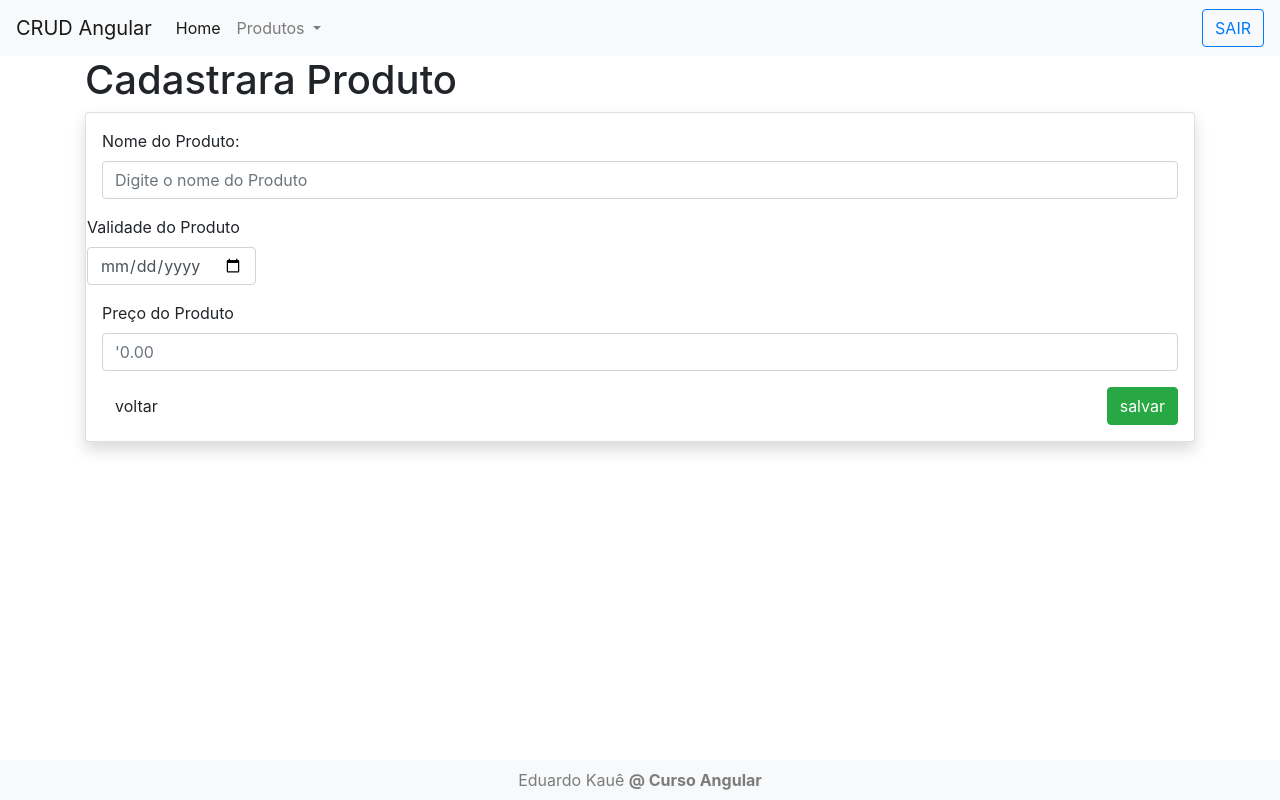
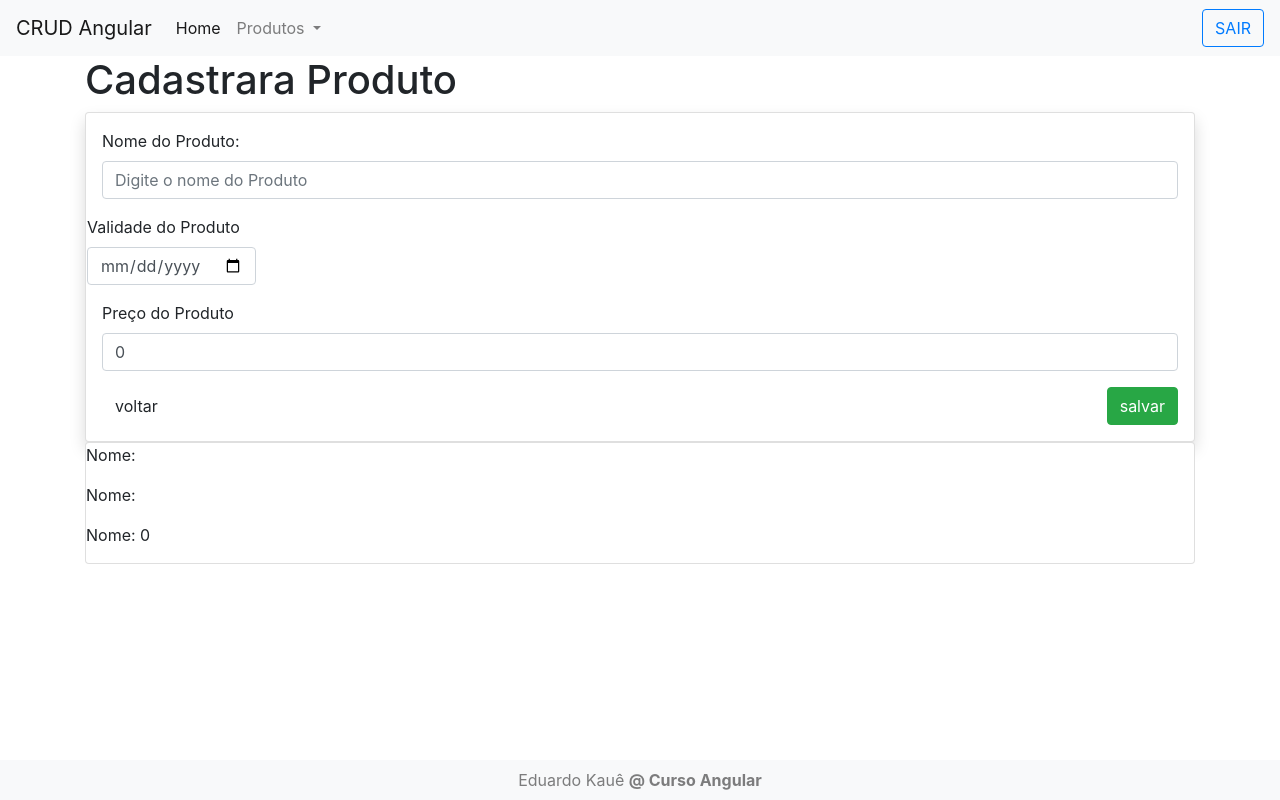
Before and after one commit to Eduardokpn/FRONTEND-ANGULAR, an Angular app: page /produtos/cadastrar in a window 1280 px wide. Built offline with nearby package versions, Linux system fonts and the light colour scheme.

Commit message:
UPDATE TWO WAY BINDING

```diff
--- a/src/app/components/produtos/cadastrarproduto/cadastrarproduto.component.html
+++ b/src/app/components/produtos/cadastrarproduto/cadastrarproduto.component.html
@@ -5,7 +5,12 @@
       <div class ="col-md-12">
         <div class ="form-group">
           <label for="nome">Nome do Produto: </label>
-          <input type="text" class="form-control" placeholder="Digite o nome do Produto">
+          <input
+          type="text" class="form-control"
+          placeholder="Digite o nome do Produto"
+          name="nomeProduto"
+          [(ngModel)]="nome"
+          >
 
         </div>
       </div>
@@ -16,7 +21,10 @@
           <label for="validade">Validade do Produto</label>
           <input
           type="date"
-          class="form-control">
+          class="form-control"
+          name = 'validade'
+          [(ngModel)]="validade"
+          >
         </div>
       </div>
     </div>
@@ -26,7 +34,9 @@
         <input
         type="number"
         class="form-control"
-        placeholder="'0.00">
+        placeholder="'0.00"
+        name="precoProduto"
+        [(ngModel)]="preco">
       </div>
     </div>
     <div class="row">
@@ -34,7 +44,7 @@
         <button class="btn btn-default" routerLink="/produtos">
           voltar
         </button>
-        <button class="btn btn-success float-right">
+        <button class="btn btn-success float-right" (click)="salvarProduto()">
           salvar
         </button>
       </div>
@@ -43,3 +53,9 @@
 
   </form>
 </div>
+
+<div class="card">
+  <p>Nome: {{nome}} </p>
+  <p>Nome: {{validade}} </p>
+  <p>Nome: {{preco}} </p>
+</div>
--- a/src/app/components/produtos/cadastrarproduto/cadastrarproduto.component.ts
+++ b/src/app/components/produtos/cadastrarproduto/cadastrarproduto.component.ts
@@ -5,6 +5,23 @@ import { Component } from '@angular/core';
   templateUrl: './cadastrarproduto.component.html',
   styleUrls: ['./cadastrarproduto.component.css']
 })
-export class CadastrarprodutoComponent {
+export class CadastrarprodutoComponent
+{
+    nome: string = '';
+    validade: string = "";
+    preco : number = 0;
+    p: any
+    ngOnInit(): void{}
+
+    salvarProduto(): void
+     {
+
+        console.log('nome: ', this.nome);
+        console.log('Validade: ', this.validade);
+        console.log('preco: ' ,this.preco);
+        alert('Salvo com sucesso');
+
+     }
+
 
 }
```
